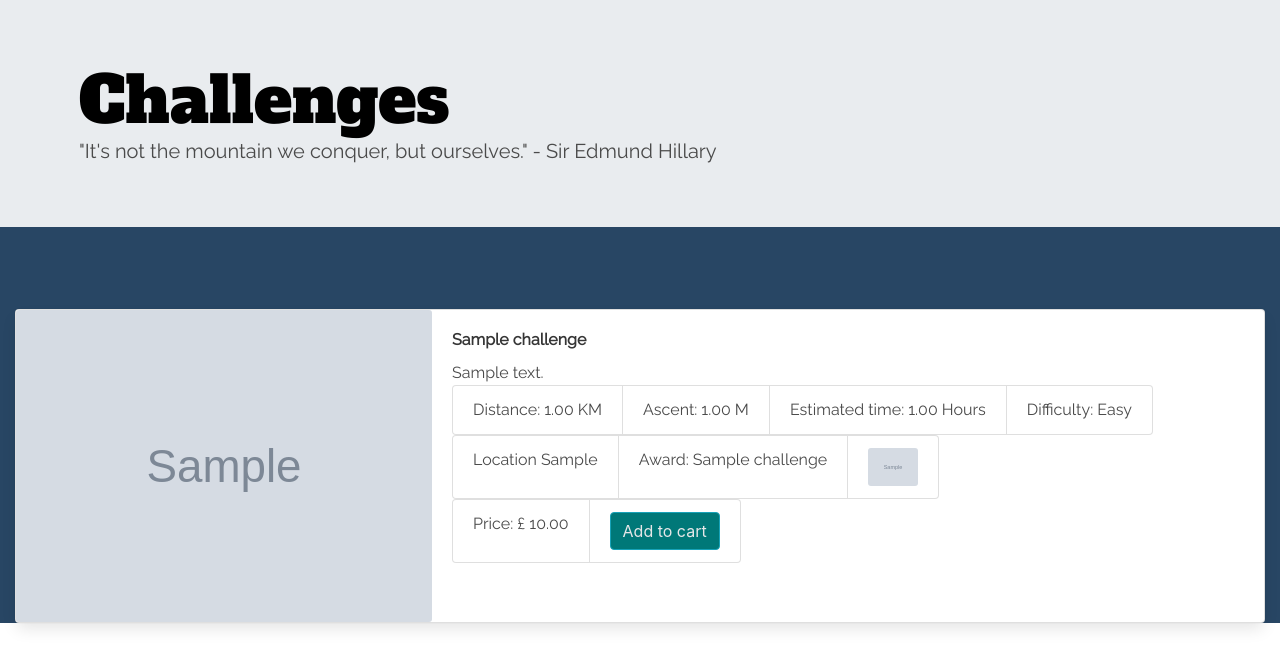
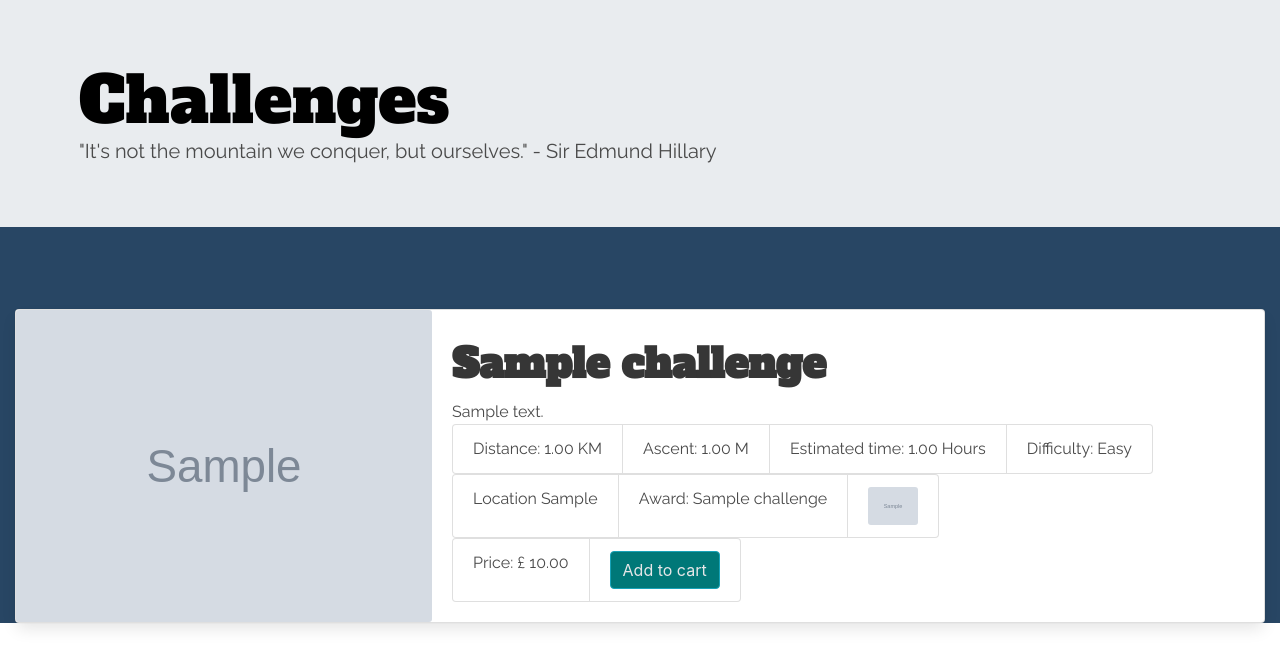
Before and after one commit to ClaireRoberts1403/LetsGoHiking, a Django app: page /challenges/ in a window 1280 px wide. Shown: the part 132-800 px from the top of the page. Run offline with Django 3.2, Linux system fonts and the light colour scheme; tables that the repository leaves empty hold one stand-in row (values such as "Sample post"); grey boxes marked "Sample" are stand-in pictures; some libraries are stand-ins or nearby versions.

Commit message:
font change to challenge.name on challenge card to make more bold

```diff
--- a/challenges/templates/challenges/challenges.html
+++ b/challenges/templates/challenges/challenges.html
@@ -28,7 +28,7 @@
 					</div>
 					<div class="col-md-8">
 						<div class="card-body">
-							<h3 class="card-title"><strong>{{ challenge.name }}</strong></h3>
+							<h3 class="card-title header-title"><strong>{{ challenge.name }}</strong></h3>
 							<p class="card-text">{{ challenge.challenge_description }}</p>
 							<ul class="list-group list-group-horizontal">
 								<li class="list-group-item">Distance: {{ challenge.challenge_distance }} KM</li>
```
